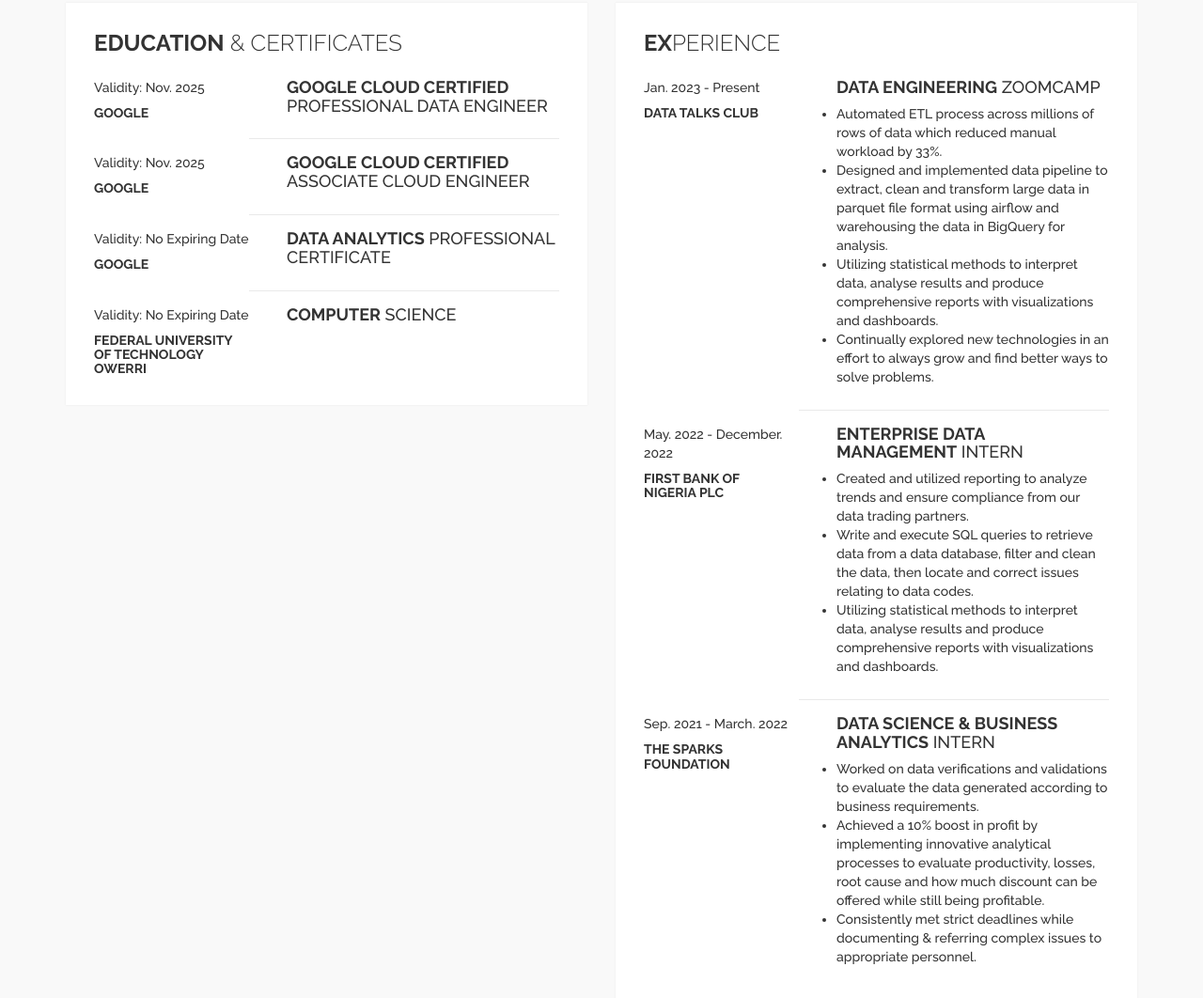
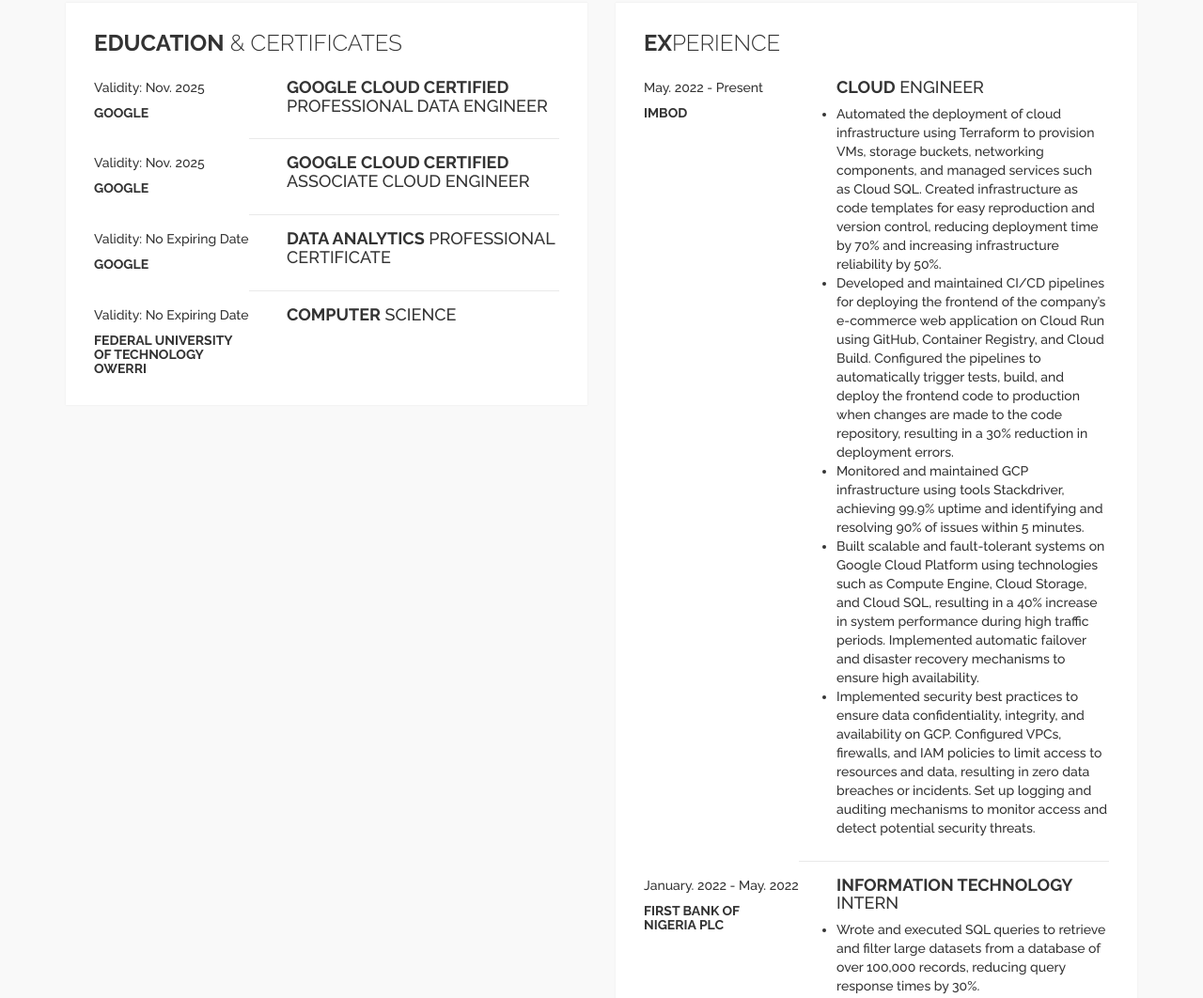
Before and after one commit to donbigi/Ucosibe, a plain HTML site: page index.html in a window 1280 px wide. Shown: the part 1362-2424 px from the top of the page at 94% size. Drawn offline with Linux system fonts and the light colour scheme; some packages are replaced by stand-ins of ours.

Commit message:
Update index.html

```diff
--- a/index.html
+++ b/index.html
@@ -146,9 +146,9 @@
                     <div class="col-md-6">
                         <h3>WHO <strong>AM I</strong>?</h3>
 
-                        <p>A skilled Data Engineer with background in computer science and more than a year of experience in collecting, organizing, and interpreting data.</p>
+                        <p>A skilled Cloud & Data Engineer with background in computer science and more than a year of experience in collecting, organizing, and interpreting data.</p>
 
-                        <p>I made this site to post about different data analysis, artificial intelligence and statistical concepts, and to also showcase projects I created along the way to becoming a Data Engineer.</p>
+                        <p>I made this site to post about different data analysis, artificial intelligence and Cloud concepts, and to also showcase projects I created along the way to becoming a Data Engineer.</p>
 
                         <p>So, please browse away to see what I can do with data.</p>
 
@@ -170,7 +170,7 @@
                             <!-- About Progrees Bar Start -->
                             <h4>Cloud</h4>
 
-                            <p>◼️ Google Cloud Platform</p>
+                            <p>◼️ Google Cloud Platform &nbsp; ◼️ AWS</p>
                             <!-- About Progrees Bar End -->
 
                              <!-- About Progrees Bar Start -->
@@ -267,19 +267,25 @@
                                 <div class="about--info-item">
                                     <div class="row reset-gutter">
                                         <div class="col-xs-4">
-                                            <p>Jan. 2023 - Present</p>
-                                            <h5><strong>DATA TALKS CLUB</strong></h5>
+                                            <p>May. 2022 - Present</p>
+                                            <h5><strong>IMBOD</strong></h5>
                                         </div>
 
                                         <div class="col-xs-8 about--info-border">
-                                            <ul>   <h4><strong>DATA ENGINEERING</strong> ZOOMCAMP</h4>
-                                                <li> Automated ETL process across millions of rows of data which reduced manual workload by 33%. </li>
-                                                <li> Designed and implemented data pipeline to extract, clean and transform large data in parquet
-                                                    file format using airflow and warehousing the data in BigQuery for analysis.</li>
-                                                <li> Utilizing statistical methods to interpret data, analyse results and produce
-                                                    comprehensive reports with visualizations and dashboards. </li>
-                                                <li> Continually explored new technologies in an effort to always grow and find better
-                                                    ways to solve problems. </li>
+                                            <ul>   <h4><strong>CLOUD</strong> ENGINEER</h4>
+                                                <li> Automated the deployment of cloud infrastructure using Terraform to provision VMs, storage buckets,
+                                                    networking components, and managed services such as Cloud SQL. Created infrastructure as code templates
+                                                     for easy reproduction and version control, reducing deployment time by 70% and increasing infrastructure reliability by 50%. </li>
+                                                <li> Developed and maintained CI/CD pipelines for deploying the frontend of the company’s e-commerce web application on Cloud Run
+                                                    using GitHub, Container Registry, and Cloud Build. Configured the pipelines to automatically trigger tests, build, and deploy
+                                                    the frontend code to production when changes are made to the code repository, resulting in a 30% reduction in deployment errors.</li>
+                                                <li> Monitored and maintained GCP infrastructure using tools Stackdriver, achieving 99.9% uptime and identifying and resolving 90% of issues within 5 minutes.</li>
+                                                <li> Built scalable and fault-tolerant systems on Google Cloud Platform using technologies such as Compute Engine, Cloud Storage,
+                                                    and Cloud SQL, resulting in a 40% increase in system performance during high traffic periods. Implemented automatic failover
+                                                     and disaster recovery mechanisms to ensure high availability. </li>
+                                                <li> Implemented security best practices to ensure data confidentiality, integrity, and availability on GCP. Configured VPCs, firewalls,
+                                                    and IAM policies to limit access to resources and data, resulting in zero data breaches or incidents. Set up logging and auditing
+                                                    mechanisms to monitor access and detect potential security threats. </li>
                                              </ul>
                                         </div>
 
@@ -290,36 +296,17 @@
                                 <div class="about--info-item">
                                     <div class="row reset-gutter">
                                         <div class="col-xs-4">
-                                            <p>May. 2022 - December. 2022</p>
+                                            <p>January. 2022 - May. 2022</p>
                                             <h5><strong>FIRST BANK OF NIGERIA PLC</strong></h5>
                                         </div>
 
                                         <div class="col-xs-8 about--info-border">
-                                            <ul>   <h4><strong>ENTERPRISE DATA MANAGEMENT</strong> INTERN</h4>
-                                                <li> Created and utilized reporting to analyze trends and ensure compliance from our data trading partners. </li>
-                                                <li> Write and execute SQL queries to retrieve data from a data database, filter and clean the data, then
-                                                    locate and correct issues relating to data codes. </li>
-                                                <li> Utilizing statistical methods to interpret data, analyse results and produce comprehensive reports with
-                                                    visualizations and dashboards. </li>
-                                             </ul>
-                                        </div>
-
-                                    </div>
-
-                                </div>
-                                <div class="about--info-item">
-                                    <div class="row reset-gutter">
-                                        <div class="col-xs-4">
-                                            <p>Sep. 2021 - March. 2022</p>
-                                            <h5><strong>THE SPARKS FOUNDATION</strong></h5>
-                                        </div>
-
-                                        <div class="col-xs-8 about--info-border">
-                                            <ul>   <h4><strong>DATA SCIENCE & BUSINESS ANALYTICS</strong> INTERN</h4>
-                                                <li> Worked on data verifications and validations to evaluate the data generated according to business requirements. </li>
-                                                <li> Achieved a 10% boost in profit by implementing innovative analytical processes to evaluate productivity,
-                                                    losses, root cause and how much discount can be offered while still being profitable. </li>
-                                                <li>Consistently met strict deadlines while documenting & referring complex issues to appropriate personnel. </li>
+                                            <ul>   <h4><strong>INFORMATION TECHNOLOGY</strong> INTERN</h4>
+                                                <li> Wrote and executed SQL queries to retrieve and filter large datasets from a database of over 100,000 records, reducing query response times by 30%.</li>
+                                                <li> Leveraged statistical methods, Tableau and Python code to clean and interpret data, analyze results, and produce comprehensive reports with
+                                                    visualizations and dashboards, resulting in a 25% improvement in data visibility and decision-making processes. </li>
+                                                <li> •	Collaborated with cross-functional teams to identify business needs, design data-driven projects, and provide
+                                                    data-driven insights that helped drive product development and business strategy. </li>
                                              </ul>
                                         </div>
 
```
